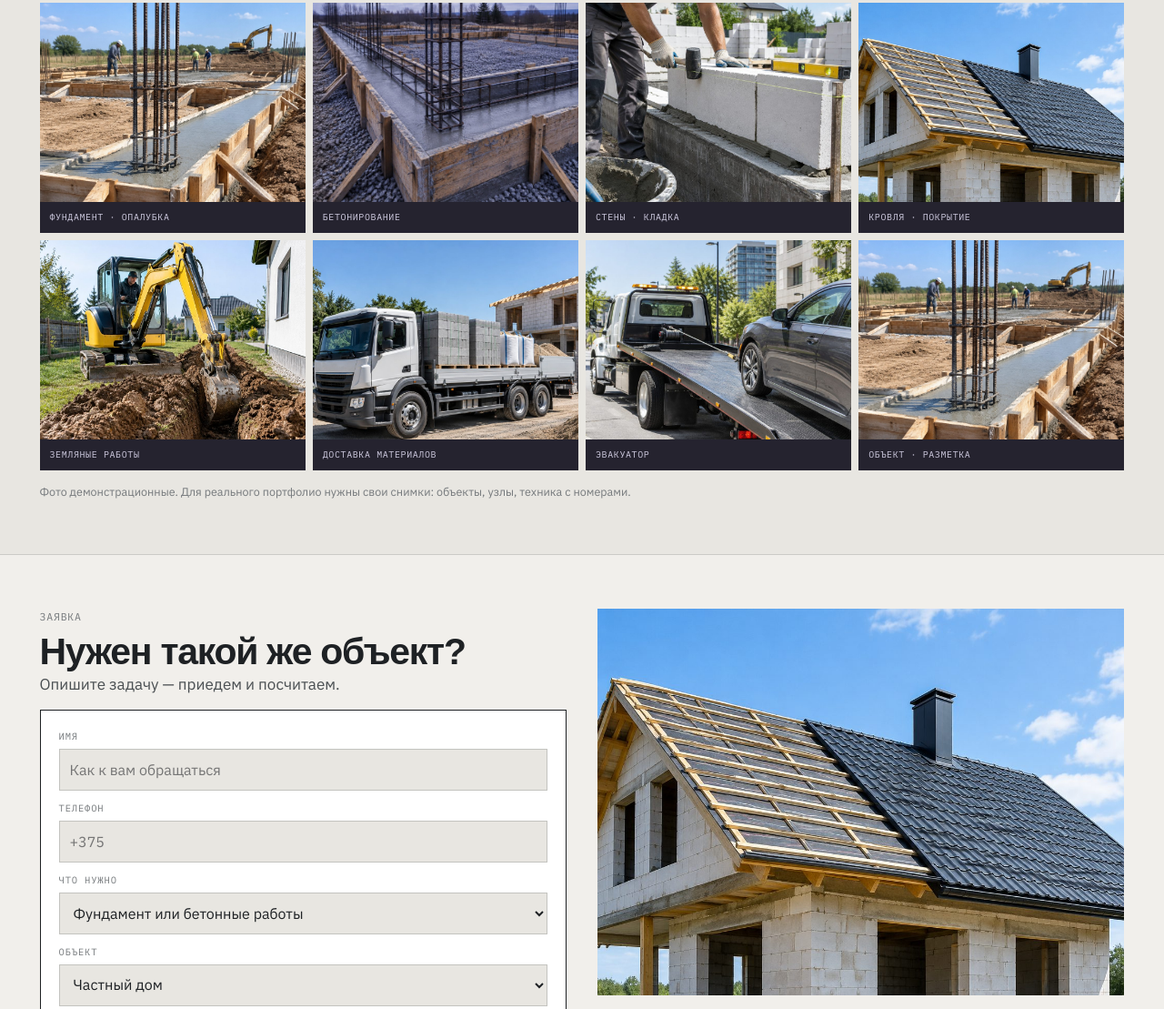
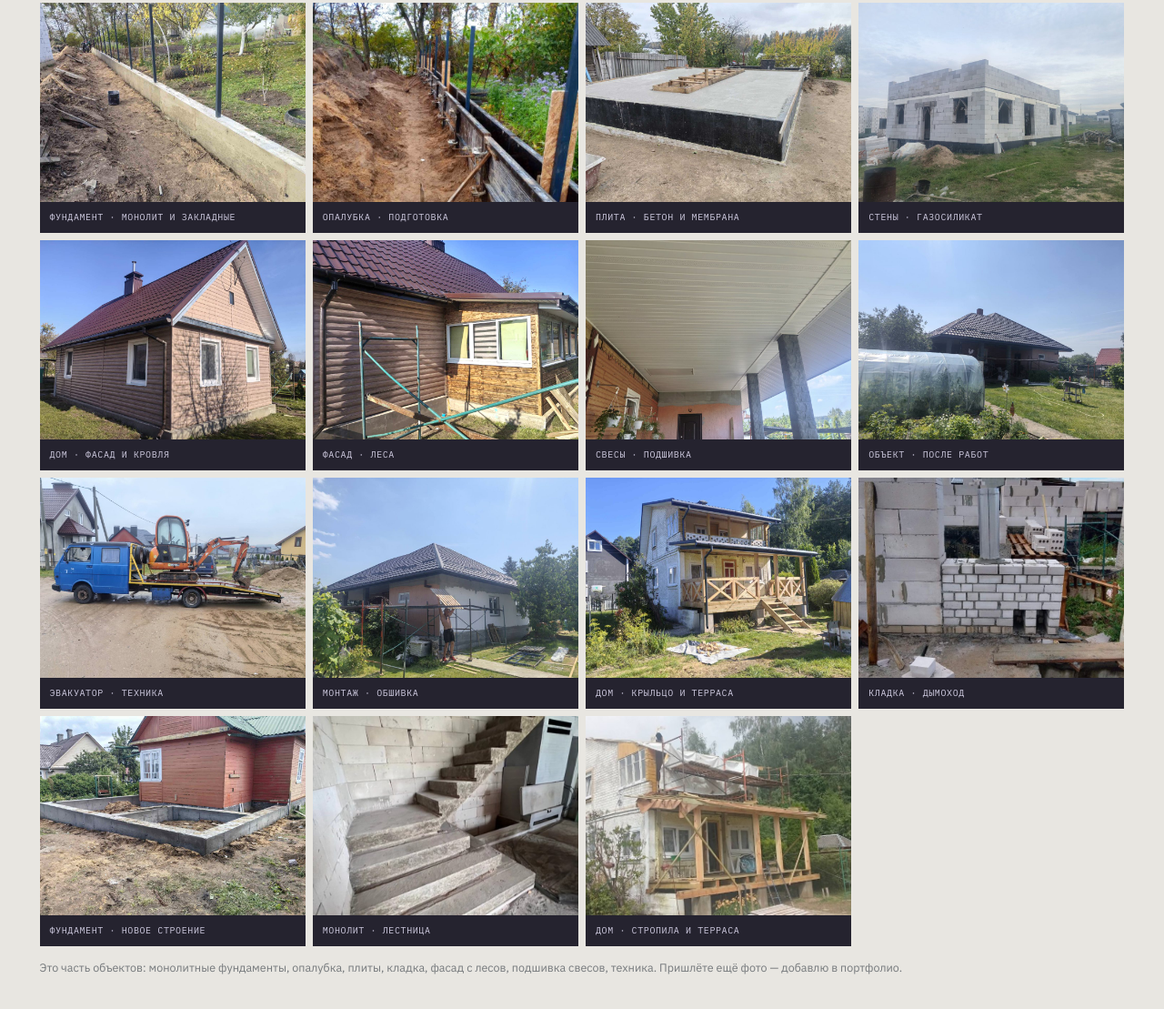
Before and after one commit to ROMjjjKE/malyshko-fundamenty-grodno, a plain HTML site: page raboty.html in a window 1280 px wide. Shown: the part 403-1512 px from the top of the page at 91% size. Drawn offline with Linux system fonts and the light colour scheme; a web font is replaced by a local one.

Commit message:
Малышко: вторая партия фото — 15 в портфолио, 8 на главной

```diff
--- a/raboty.html
+++ b/raboty.html
@@ -68,20 +68,27 @@ padding:14px 18px;border:1px solid var(--ink);background:var(--ink);color:var(--
 
 <section style="padding:38px 0 28px;border-bottom:1px solid var(--line);background:var(--paper2)">
 <div class="wrap"><p class="mono" style="margin-bottom:10px">Портфолио</p><h1 style="font-size:clamp(1.7rem,3.6vw,3rem)">Работы</h1>
-<p class="lead" style="margin:14px 0 0">Фундаменты, армопояс и кладка, кровля, земляные работы, перевозки и эвакуация. Фото демонстрационные: пришлите свои объекты, поставлю вместо этих.</p></div></section>
+<p class="lead" style="margin:14px 0 0">Фундаменты, армопояс и кладка, кровля, земляные работы, перевозки и эвакуация. Часть объектов: фундаменты, стены, фасад, кровля, техника. Спросите про похожий объект — покажу фото и расскажу, как делали.</p></div></section>
 <main>
 <section class="sec"><div class="wrap">
   <div class="gal">
-    <figure><img src="assets/img/hero.jpg" alt="Фундамент с опалубкой и арматурой" loading="lazy"><figcaption>Фундамент · опалубка</figcaption></figure>
-    <figure><img src="assets/img/concrete.jpg" alt="Бетонные работы" loading="lazy"><figcaption>Бетонирование</figcaption></figure>
-    <figure><img src="assets/img/walls.jpg" alt="Кладка стен" loading="lazy"><figcaption>Стены · кладка</figcaption></figure>
-    <figure><img src="assets/img/roof.jpg" alt="Кровля дома" loading="lazy"><figcaption>Кровля · покрытие</figcaption></figure>
-    <figure><img src="assets/img/digger.jpg" alt="Мини-экскаватор" loading="lazy"><figcaption>Земляные работы</figcaption></figure>
-    <figure><img src="assets/img/truck.jpg" alt="Грузоперевозки" loading="lazy"><figcaption>Доставка материалов</figcaption></figure>
-    <figure><img src="assets/img/tow.jpg" alt="Эвакуатор" loading="lazy"><figcaption>Эвакуатор</figcaption></figure>
-    <figure><img src="assets/img/hero.jpg" alt="Стройка частного дома" loading="lazy"><figcaption>Объект · разметка</figcaption></figure>
+    <figure><img src="assets/img/foundation-wall.jpg" alt="Монолитный фундамент с металлическими закладными" loading="lazy"><figcaption>Фундамент · монолит и закладные</figcaption></figure>
+    <figure><img src="assets/img/formwork.jpg" alt="Опалубка в траншее, подготовка к заливке" loading="lazy"><figcaption>Опалубка · подготовка</figcaption></figure>
+    <figure><img src="assets/img/slab.jpg" alt="Забетонированная плита с гидроизоляцией" loading="lazy"><figcaption>Плита · бетон и мембрана</figcaption></figure>
+    <figure><img src="assets/img/blocks.jpg" alt="Кладка стен из газосиликатных блоков" loading="lazy"><figcaption>Стены · газосиликат</figcaption></figure>
+    <figure><img src="assets/img/house-siding.jpg" alt="Готовый дом: сайдинг, металлическая кровля, водосток" loading="lazy"><figcaption>Дом · фасад и кровля</figcaption></figure>
+    <figure><img src="assets/img/scaffolding.jpg" alt="Работы по фасаду с лесов" loading="lazy"><figcaption>Фасад · леса</figcaption></figure>
+    <figure><img src="assets/img/soffit.jpg" alt="Подшивка потолка террасы, вентрешётка, люк" loading="lazy"><figcaption>Свесы · подшивка</figcaption></figure>
+    <figure><img src="assets/img/yard.jpg" alt="Объект после работ, вид со двора" loading="lazy"><figcaption>Объект · после работ</figcaption></figure>
+    <figure><img src="assets/img/tow-jcb.jpg" alt="Эвакуатор везёт мини-экскаватор на объект" loading="lazy"><figcaption>Эвакуатор · техника</figcaption></figure>
+    <figure><img src="assets/img/worker-scaffold.jpg" alt="Монтаж обшивки стены с лесов" loading="lazy"><figcaption>Монтаж · обшивка</figcaption></figure>
+    <figure><img src="assets/img/dom-kryltso.jpg" alt="Двухэтажный дом с деревянным крыльцом на бетонных столбах" loading="lazy"><figcaption>Дом · крыльцо и терраса</figcaption></figure>
+    <figure><img src="assets/img/kladka-dymohod.jpg" alt="Кладка стены из газосиликата и кирпичный дымоход" loading="lazy"><figcaption>Кладка · дымоход</figcaption></figure>
+    <figure><img src="assets/img/fundament-sosed.jpg" alt="Новый бетонный фундамент рядом с существующим домом" loading="lazy"><figcaption>Фундамент · новое строение</figcaption></figure>
+    <figure><img src="assets/img/lestnica.jpg" alt="Монолитная бетонная лестница вдоль стены из блоков" loading="lazy"><figcaption>Монолит · лестница</figcaption></figure>
+    <figure><img src="assets/img/dom-stropila.jpg" alt="Дом на этапе стропил, терраса на лесах" loading="lazy"><figcaption>Дом · стропила и терраса</figcaption></figure>
   </div>
-  <p class="fine" style="margin-top:14px">Фото демонстрационные. Для реального портфолио нужны свои снимки: объекты, узлы, техника с номерами.</p>
+  <p class="fine" style="margin-top:14px">Это часть объектов: монолитные фундаменты, опалубка, плиты, кладка, фасад с лесов, подшивка свесов, техника. Пришлёте ещё фото — добавлю в портфолио.</p>
 </div></section>
 <section class="sec sec--white"><div class="wrap split">
   <div><p class="mono" style="margin-bottom:8px">Заявка</p><h2>Нужен такой же объект?</h2><p class="lead" style="margin-bottom:14px">Опишите задачу — приедем и посчитаем.</p><form class="form" id="leadForm" novalidate>
```
Also changed, not shown: index.html (+9 -7 lines), assets/img/blocks.jpg (added), assets/img/dom-kryltso.jpg (added), assets/img/dom-stropila.jpg (added), assets/img/formwork.jpg (added), assets/img/foundation-wall.jpg (added), assets/img/fundament-sosed.jpg (added), assets/img/house-siding.jpg (added), assets/img/kladka-dymohod.jpg (added), assets/img/lestnica.jpg (added), assets/img/scaffolding.jpg (added), assets/img/slab.jpg (added), assets/img/soffit.jpg (added), assets/img/tow-jcb.jpg (added), 2 more files.
